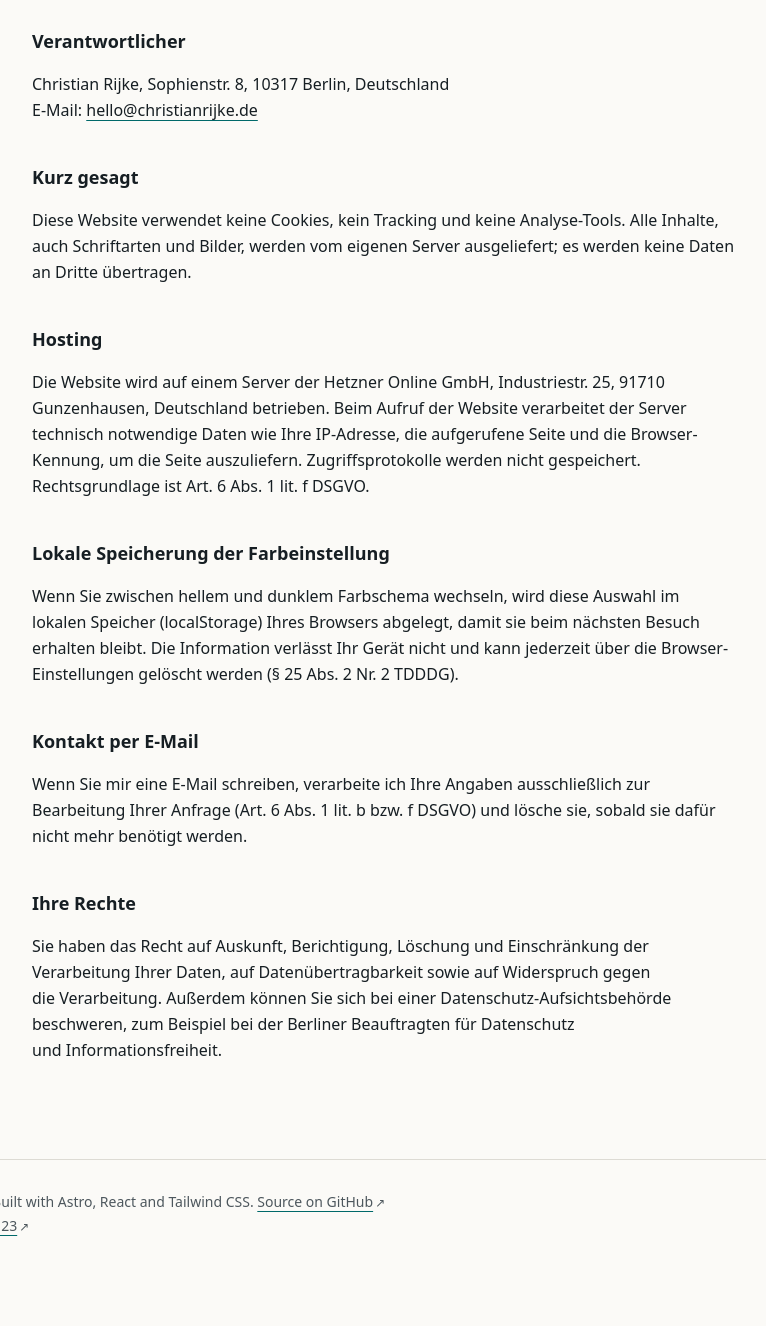
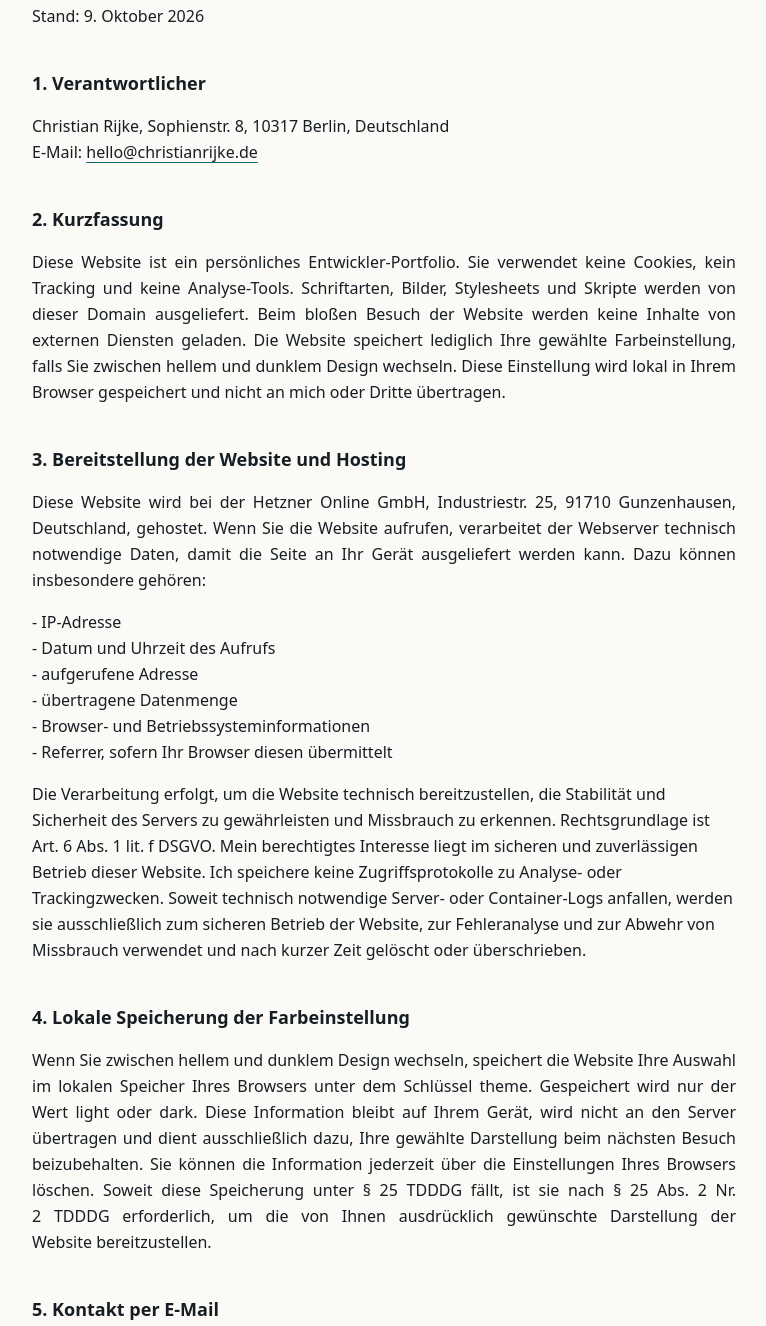
Before and after one commit to crijke/christianrijke.de, an Astro site: page /privacy in a window 1280 px wide. Shown: the part 238-1564 px from the top of the page, without its empty margins (256-1022 px from the left). Before the commit the page ends 1506 px from the top, so only its background shows below. Built offline with nearby package versions, Linux system fonts and the light colour scheme; Astro itself is replaced by a stand-in of ours.

Commit message:
feat: update imprint and privacy policy sections for clarity and compliance (#4)

```diff
--- a/src/content/home.ts
+++ b/src/content/home.ts
@@ -15,7 +15,7 @@ export const home = {
    */
   showProjects: true,
   /** Show the reading-progress strip along the bottom of the header (on every page). */
-  showScrollProgress: true,
+  showScrollProgress: false,
 };
 
 const hidden = new Set<SectionId>([
--- a/src/pages/imprint.astro
+++ b/src/pages/imprint.astro
@@ -4,7 +4,6 @@ import { profile } from '../content/profile';
 ---
 
 <LegalPage title="Impressum">
-  <h2>Angaben gemäß § 18 Abs. 1 MStV</h2>
   <p>
     {profile.name}
     <br />
@@ -13,9 +12,10 @@ import { profile } from '../content/profile';
     <br />
     Deutschland
   </p>
-
   <h2>Kontakt</h2>
   <p>
     E-Mail: <a href={`mailto:${profile.email}`}>{profile.email}</a>
   </p>
+  <h2>USt-IdNr.</h2>
+  <p>DE301495236</p>
 </LegalPage>
--- a/src/pages/privacy.astro
+++ b/src/pages/privacy.astro
@@ -4,48 +4,95 @@ import { profile } from '../content/profile';
 ---
 
 <LegalPage title="Datenschutzerklärung">
-  <h2>Verantwortlicher</h2>
+  <p>Stand: 9. Oktober 2026</p>
+  <h2>1. Verantwortlicher</h2>
   <p>
     {profile.name}, Sophienstr. 8, 10317 Berlin, Deutschland
     <br />
     E-Mail: <a href={`mailto:${profile.email}`}>{profile.email}</a>
   </p>
-
-  <h2>Kurz gesagt</h2>
-  <p>
-    Diese Website verwendet keine Cookies, kein Tracking und keine Analyse-Tools. Alle Inhalte, auch
-    Schriftarten und Bilder, werden vom eigenen Server ausgeliefert; es werden keine Daten an Dritte
-    übertragen.
+  <h2>2. Kurzfassung</h2>
+  <p class="text-justify">
+    Diese Website ist ein persönliches Entwickler-Portfolio. Sie verwendet keine Cookies, kein
+    Tracking und keine Analyse-Tools. Schriftarten, Bilder, Stylesheets und Skripte werden von
+    dieser Domain ausgeliefert. Beim bloßen Besuch der Website werden keine Inhalte von externen
+    Diensten geladen. Die Website speichert lediglich Ihre gewählte Farbeinstellung, falls Sie
+    zwischen hellem und dunklem Design wechseln. Diese Einstellung wird lokal in Ihrem Browser
+    gespeichert und nicht an mich oder Dritte übertragen.
   </p>
 
-  <h2>Hosting</h2>
+  <h2>3. Bereitstellung der Website und Hosting</h2>
+  <p class="text-justify">
+    Diese Website wird bei der Hetzner Online GmbH, Industriestr. 25, 91710 Gunzenhausen,
+    Deutschland, gehostet. Wenn Sie die Website aufrufen, verarbeitet der Webserver technisch
+    notwendige Daten, damit die Seite an Ihr Gerät ausgeliefert werden kann. Dazu können
+    insbesondere gehören:
+    <ul>
+      <li>- IP-Adresse</li>
+      <li>- Datum und Uhrzeit des Aufrufs</li>
+      <li>- aufgerufene Adresse</li>
+      <li>- übertragene Datenmenge</li>
+      <li>- Browser- und Betriebssysteminformationen</li>
+      <li>- Referrer, sofern Ihr Browser diesen übermittelt</li>
+    </ul>
+    Die Verarbeitung erfolgt, um die Website technisch bereitzustellen, die Stabilität und
+    Sicherheit des Servers zu gewährleisten und Missbrauch zu erkennen. Rechtsgrundlage ist Art. 6
+    Abs. 1 lit. f DSGVO. Mein berechtigtes Interesse liegt im sicheren und zuverlässigen Betrieb
+    dieser Website. Ich speichere keine Zugriffsprotokolle zu Analyse- oder Trackingzwecken. Soweit
+    technisch notwendige Server- oder Container-Logs anfallen, werden sie ausschließlich zum
+    sicheren Betrieb der Website, zur Fehleranalyse und zur Abwehr von Missbrauch verwendet und nach
+    kurzer Zeit gelöscht oder überschrieben.
+  </p>
+  <h2>4. Lokale Speicherung der Farbeinstellung</h2>
+  <p class="text-justify">
+    Wenn Sie zwischen hellem und dunklem Design wechseln, speichert die Website Ihre Auswahl im
+    lokalen Speicher Ihres Browsers unter dem Schlüssel theme. Gespeichert wird nur der Wert light
+    oder dark. Diese Information bleibt auf Ihrem Gerät, wird nicht an den Server übertragen und
+    dient ausschließlich dazu, Ihre gewählte Darstellung beim nächsten Besuch beizubehalten. Sie
+    können die Information jederzeit über die Einstellungen Ihres Browsers löschen. Soweit diese
+    Speicherung unter § 25 TDDDG fällt, ist sie nach § 25 Abs. 2 Nr. 2 TDDDG erforderlich, um die
+    von Ihnen ausdrücklich gewünschte Darstellung der Website bereitzustellen.
+  </p>
+  <h2>5. Kontakt per E-Mail</h2>
   <p>
-    Die Website wird auf einem Server der Hetzner Online GmbH, Industriestr. 25, 91710 Gunzenhausen,
-    Deutschland betrieben. Beim Aufruf der Website verarbeitet der Server technisch notwendige Daten
-    wie Ihre IP-Adresse, die aufgerufene Seite und die Browser-Kennung, um die Seite auszuliefern.
-    Zugriffsprotokolle werden nicht gespeichert. Rechtsgrundlage ist Art. 6 Abs. 1 lit. f DSGVO.
+    Wenn Sie mir per E-Mail schreiben, verarbeite ich die von Ihnen übermittelten Daten,
+    insbesondere Ihre E-Mail-Adresse, Ihren Namen, den Inhalt Ihrer Nachricht und technische
+    Metadaten der E-Mail, um Ihre Anfrage zu beantworten. Für den Empfang und die Verwaltung meiner
+    E-Mails nutze ich Proton Mail, einen Dienst der Proton AG, Route de la Galaise 32, 1228
+    Plan-les-Ouates, Schweiz. Die Schweiz gilt nach einem Angemessenheitsbeschluss der Europäischen
+    Kommission als Drittland mit angemessenem Datenschutzniveau. Rechtsgrundlage ist Art. 6 Abs. 1
+    lit. b DSGVO, soweit Ihre Anfrage auf eine vertragliche oder vorvertragliche Kommunikation
+    gerichtet ist. In allen anderen Fällen ist Rechtsgrundlage Art. 6 Abs. 1 lit. f DSGVO. Mein
+    berechtigtes Interesse liegt darin, Nachrichten zu bearbeiten und zu beantworten. Ich speichere
+    E-Mails so lange, wie dies zur Bearbeitung der Anfrage erforderlich ist. Darüber hinaus können
+    gesetzliche Aufbewahrungspflichten oder berechtigte Interessen, etwa zur Dokumentation
+    relevanter Kommunikation, eine längere Speicherung erforderlich machen.
   </p>
-
-  <h2>Lokale Speicherung der Farbeinstellung</h2>
-  <p>
-    Wenn Sie zwischen hellem und dunklem Farbschema wechseln, wird diese Auswahl im lokalen Speicher
-    (localStorage) Ihres Browsers abgelegt, damit sie beim nächsten Besuch erhalten bleibt. Die
-    Information verlässt Ihr Gerät nicht und kann jederzeit über die Browser-Einstellungen gelöscht
-    werden (§ 25 Abs. 2 Nr. 2 TDDDG).
+  <h2>6. Externe Links</h2>
+  <p class="text-justify">
+    Diese Website enthält Links zu externen Websites, zum Beispiel zu GitHub, LinkedIn, Xing oder
+    Projektseiten. Beim bloßen Besuch dieser Website werden keine Inhalte dieser Anbieter geladen.
+    Erst wenn Sie einen externen Link anklicken, verlassen Sie diese Website. Für die Verarbeitung
+    personenbezogener Daten auf den verlinkten Seiten sind die jeweiligen Anbieter verantwortlich.
   </p>
-
-  <h2>Kontakt per E-Mail</h2>
-  <p>
-    Wenn Sie mir eine E-Mail schreiben, verarbeite ich Ihre Angaben ausschließlich zur Bearbeitung
-    Ihrer Anfrage (Art. 6 Abs. 1 lit. b bzw. f DSGVO) und lösche sie, sobald sie dafür nicht mehr
-    benötigt werden.
+  <h2>7. Ihre Rechte</h2>
+  <p class="text-justify">
+    Sie haben nach Maßgabe der DSGVO insbesondere das Recht auf:
+    <ul>
+      <li>- Auskunft über die von mir verarbeiteten personenbezogenen Daten</li>
+      <li>- Berichtigung unrichtiger Daten</li>
+      <li>- Löschung Ihrer Daten</li>
+      <li>- Einschränkung der Verarbeitung</li>
+      <li>- Datenübertragbarkeit</li>
+      <li>- Widerspruch gegen Verarbeitungen auf Grundlage von Art. 6 Abs. 1 lit. f DSGVO</li>
+    </ul>
+    Außerdem haben Sie das Recht, sich bei einer Datenschutz-Aufsichtsbehörde zu beschweren. Für
+    Berlin ist dies die Berliner Beauftragte für Datenschutz und Informationsfreiheit, Alt-Moabit
+    59-61, 10555 Berlin.
   </p>
-
-  <h2>Ihre Rechte</h2>
-  <p>
-    Sie haben das Recht auf Auskunft, Berichtigung, Löschung und Einschränkung der Verarbeitung
-    Ihrer Daten, auf Datenübertragbarkeit sowie auf Widerspruch gegen die Verarbeitung. Außerdem
-    können Sie sich bei einer Datenschutz-Aufsichtsbehörde beschweren, zum Beispiel bei der Berliner
-    Beauftragten für Datenschutz und Informationsfreiheit.
+  <h2>8. Änderungen dieser Datenschutzerklärung</h2>
+  <p class="text-justify">
+    Ich passe diese Datenschutzerklärung an, wenn sich die technische Umsetzung dieser Website oder
+    die rechtlichen Anforderungen ändern.
   </p>
 </LegalPage>
```
